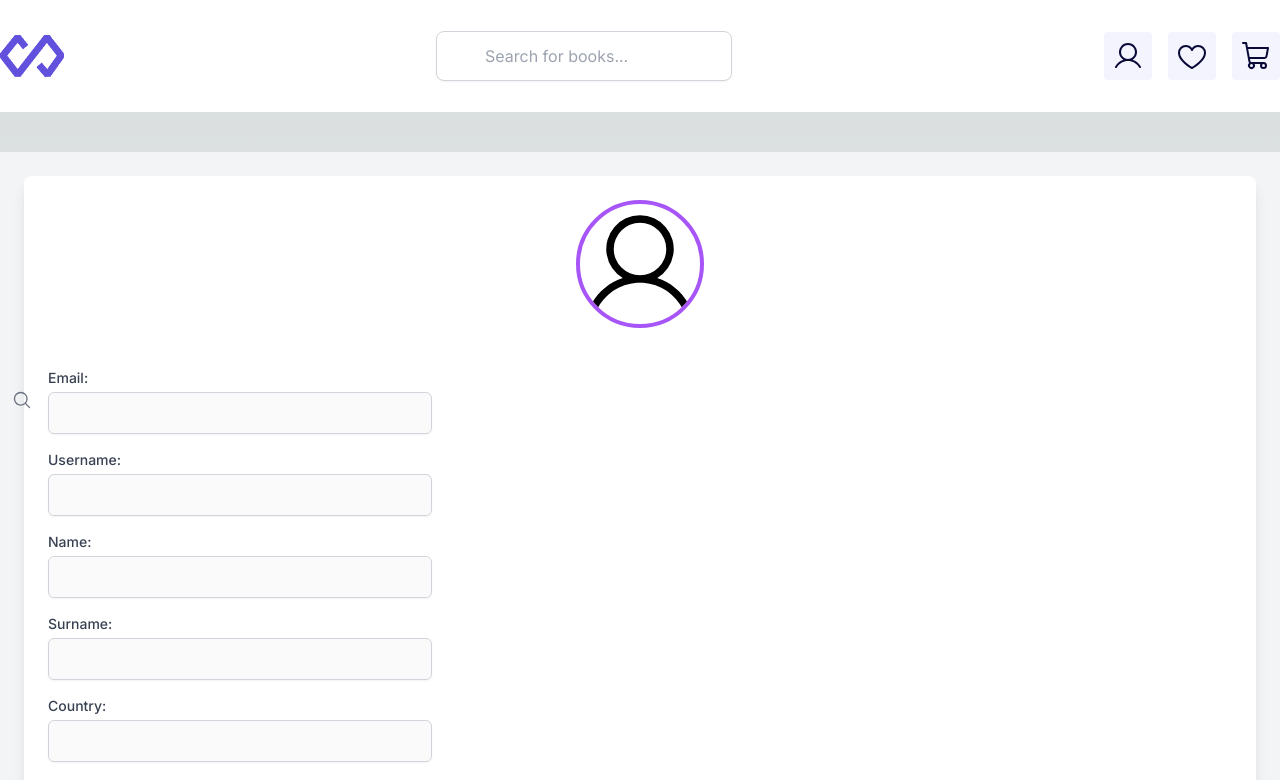
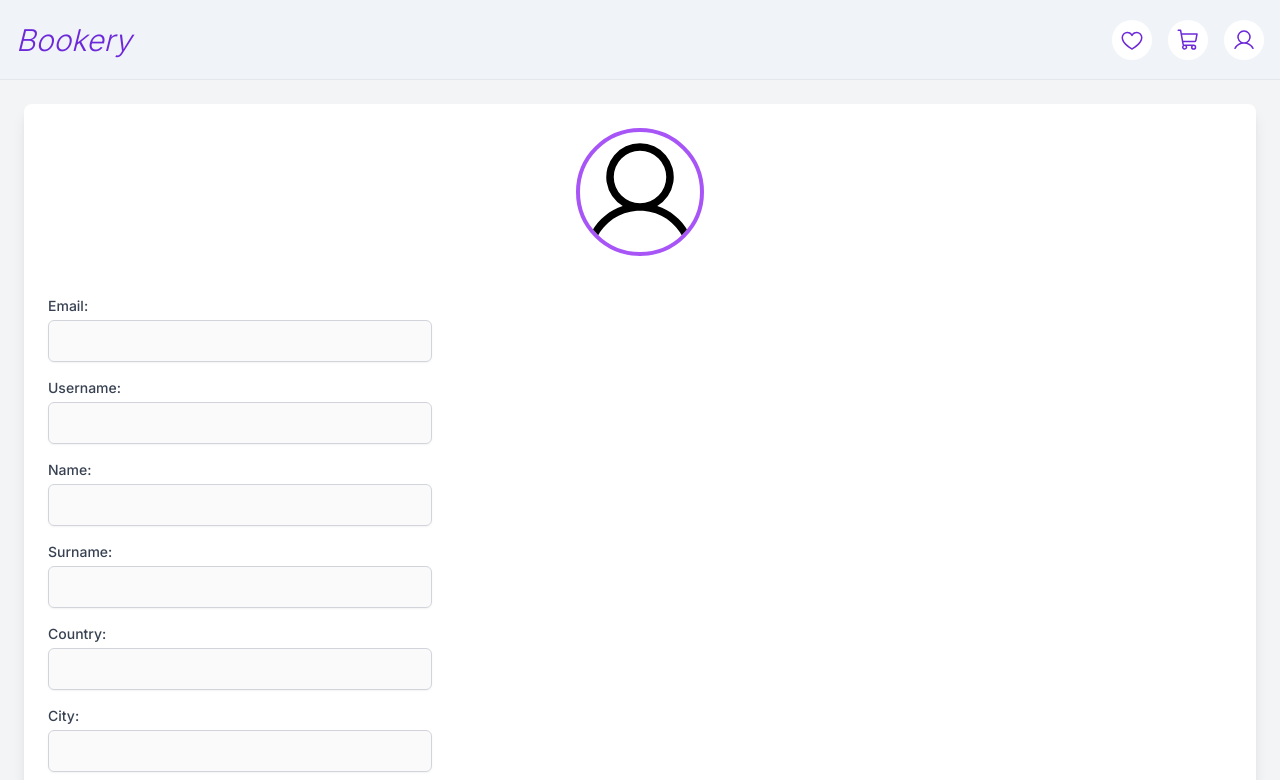
Before and after one commit to rahilevych/bookery, a Next.js app: page /profile in a window 1280 px wide. Shown: the top 780 px of the page. Built offline with nearby package versions, Linux system fonts and the light colour scheme; no server answers.

Commit message:
Navbar was updated

```diff
--- a/src/components/Navbar.tsx
+++ b/src/components/Navbar.tsx
@@ -1,32 +1,192 @@
 'use client';
-import React from 'react';
-import Search from './Search';
-import logo from '../img/logo.png';
-import { Heart, ShoppingCart, User } from '@phosphor-icons/react';
+import React, { useState } from 'react';
+import {
+  Heart,
+  ShoppingCart,
+  User,
+  SignOut,
+  SignIn,
+  UserPlus,
+  List,
+  X,
+  House,
+} from '@phosphor-icons/react';
 import Link from 'next/link';
+import { useSession, signOut } from 'next-auth/react';
 
-type Props = {};
+const Navbar = () => {
+  const [isDropdownOpen, setIsDropdownOpen] = useState(false);
+  const [isMenuOpen, setIsMenuOpen] = useState(false);
+  const { data: session } = useSession();
 
-const Navbar = (props: Props) => {
+  const toggleDropdown = () => setIsDropdownOpen((prev) => !prev);
+  const toggleMenu = () => setIsMenuOpen((prev) => !prev);
+  const closeMenu = () => setIsMenuOpen(false);
+
+  const handleLogout = async () => {
+    await signOut({
+      redirect: true,
+      callbackUrl: '/',
+    });
+    closeMenu();
+  };
+
   return (
-    <div className='  bg-white w-full h-28 mb-10'>
-      <div className=' container mx-auto flex flex-row items-center justify-between  h-full '>
-        {' '}
-        <div className='w-16 h-auto'>
-          <img src={logo.src} alt='' />
+    <div className='bg-[#F0F4F8] w-full h-20  shadow-md border-b border-gray-200'>
+      <div className='container mx-auto flex flex-row items-center justify-between h-full px-4'>
+        <Link href='/' className='flex items-center' onClick={closeMenu}>
+          <span className='text-3xl font-light text-[#6D28D9] italic'>
+            Bookery
+          </span>
+        </Link>
+
+        <div className='flex items-center gap-4 md:hidden z-20'>
+          <button
+            onClick={toggleMenu}
+            className='bg-[#FFFFFF] h-10 w-10 flex items-center justify-center rounded-full hover:bg-gray-200 transition-shadow duration-300 hover:shadow-md'>
+            {isMenuOpen ? (
+              <X size={24} className='text-[#6D28D9]' />
+            ) : (
+              <List size={24} className='text-[#6D28D9]' />
+            )}
+          </button>
         </div>
-        <Search />
-        <div className='flex flex-row gap-4 '>
-          <div className='bg-[#F4F4FF] h-12 w-12 flex items-center justify-center rounded'>
-            <Link href='login'>
-              <User size={32} className='text-[#090937]' />
-            </Link>{' '}
+
+        <div
+          className={`absolute top-16 left-0 w-full bg-white border border-gray-300 rounded-lg shadow-lg md:hidden transition-all duration-300 ${
+            isMenuOpen ? 'opacity-100' : 'opacity-0 pointer-events-none'
+          }`}>
+          <div className='flex flex-col p-4'>
+            <Link
+              href='/'
+              className='flex items-center text-gray-700 hover:bg-gray-100 p-2 rounded transition'
+              onClick={closeMenu}>
+              <House size={20} className='mr-2' />
+              <span>Home</span>
+            </Link>
+            <Link
+              href='/wishlist'
+              className='flex items-center text-gray-700 hover:bg-gray-100 p-2 rounded transition'
+              onClick={closeMenu}>
+              <Heart size={20} className='mr-2' />
+              <span>Wishlist</span>
+            </Link>
+            <Link
+              href='/cart'
+              className='flex items-center text-gray-700 hover:bg-gray-100 p-2 rounded transition'
+              onClick={closeMenu}>
+              <ShoppingCart size={20} className='mr-2' />
+              <span>Cart</span>
+            </Link>
+            {session ? (
+              <>
+                <Link
+                  href='/profile'
+                  className='flex items-center text-gray-700 hover:bg-gray-100 p-2 rounded transition'
+                  onClick={closeMenu}>
+                  <User size={20} className='mr-2' />
+                  <span>Profile</span>
+                </Link>
+                <button
+                  onClick={handleLogout}
+                  className='flex items-center w-full text-left text-gray-700 hover:bg-gray-100 p-2 rounded transition'>
+                  <SignOut size={20} className='mr-2' />
+                  <span>Logout</span>
+                </button>
+              </>
+            ) : (
+              <>
+                <Link
+                  href='/login'
+                  className='flex items-center text-gray-700 hover:bg-gray-100 p-2 rounded transition'
+                  onClick={closeMenu}>
+                  <SignIn size={20} className='mr-2' />
+                  <span>Login</span>
+                </Link>
+                <Link
+                  href='/register'
+                  className='flex items-center text-gray-700 hover:bg-gray-100 p-2 rounded transition'
+                  onClick={closeMenu}>
+                  <UserPlus size={20} className='mr-2' />
+                  <span>Register</span>
+                </Link>
+              </>
+            )}
           </div>
-          <div className='bg-[#F4F4FF] h-12 w-12 flex items-center justify-center rounded'>
-            <Heart size={32} className='text-[#090937]' />
+        </div>
+
+        <div className='hidden md:flex items-center gap-4'>
+          <div className='relative'>
+            <div className='bg-[#FFFFFF] h-10 w-10 flex items-center justify-center rounded-full hover:bg-gray-200 transition-shadow duration-300 hover:shadow-md'>
+              <Link href='/wishlist'>
+                <Heart size={24} className='text-[#6D28D9]' />
+              </Link>
+            </div>
           </div>
-          <div className='bg-[#F4F4FF] h-12 w-12 flex items-center justify-center rounded'>
-            <ShoppingCart size={32} className='text-[#090937]' />
+          <div className='relative'>
+            <div className='bg-[#FFFFFF] h-10 w-10 flex items-center justify-center rounded-full hover:bg-gray-200 transition-shadow duration-300 hover:shadow-md'>
+              <Link href='/cart'>
+                <ShoppingCart size={24} className='text-[#6D28D9]' />
+              </Link>
+            </div>
+          </div>
+          <div className='relative'>
+            <button
+              onClick={toggleDropdown}
+              className='bg-[#FFFFFF] h-10 w-10 flex items-center justify-center rounded-full hover:bg-gray-200 transition-shadow duration-300 hover:shadow-md'>
+              <User size={24} className='text-[#6D28D9]' />
+            </button>
+            {isDropdownOpen && (
+              <div className='absolute right-0 mt-2 w-48 bg-white border border-gray-300 rounded-lg shadow-lg z-20 transition-all duration-300 opacity-100'>
+                <ul className='flex flex-col'>
+                  {session ? (
+                    <>
+                      <li>
+                        <Link
+                          href='/profile'
+                          className='flex items-center px-4 py-2 text-gray-700 hover:bg-gray-100 transition'
+                          onClick={() => setIsDropdownOpen(false)}>
+                          <User size={20} className='mr-2' />
+                          <span>Profile</span>
+                        </Link>
+                      </li>
+                      <li>
+                        <button
+                          onClick={() => {
+                            handleLogout();
+                            setIsDropdownOpen(false);
+                          }}
+                          className='flex items-center w-full text-left px-4 py-2 text-gray-700 hover:bg-gray-100 transition'>
+                          <SignOut size={20} className='mr-2' />
+                          <span>Logout</span>
+                        </button>
+                      </li>
+                    </>
+                  ) : (
+                    <>
+                      <li>
+                        <Link
+                          href='/login'
+                          className='flex items-center px-4 py-2 text-gray-700 hover:bg-gray-100 transition'
+                          onClick={() => setIsDropdownOpen(false)}>
+                          <SignIn size={20} className='mr-2' />
+                          <span>Login</span>
+                        </Link>
+                      </li>
+                      <li>
+                        <Link
+                          href='/register'
+                          className='flex items-center px-4 py-2 text-gray-700 hover:bg-gray-100 transition'
+                          onClick={() => setIsDropdownOpen(false)}>
+                          <UserPlus size={20} className='mr-2' />
+                          <span>Register</span>
+                        </Link>
+                      </li>
+                    </>
+                  )}
+                </ul>
+              </div>
+            )}
           </div>
         </div>
       </div>
```
